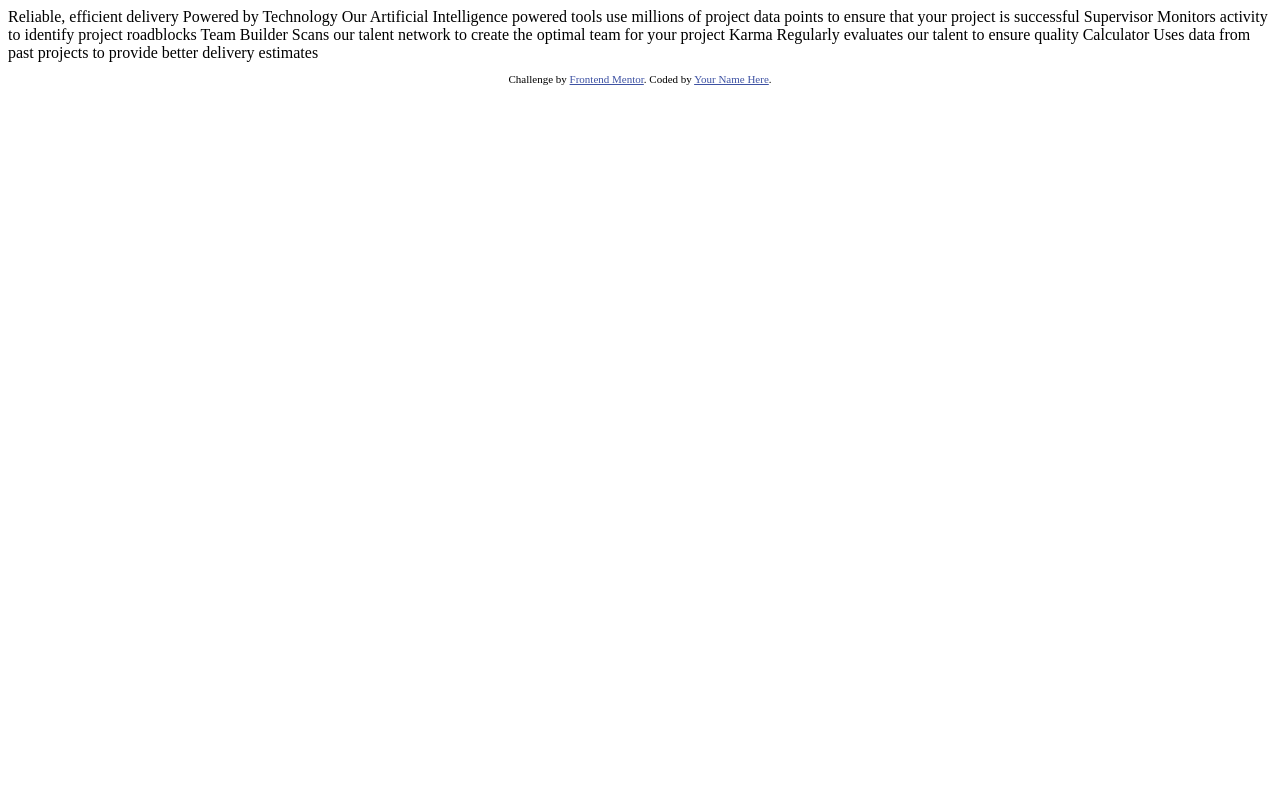
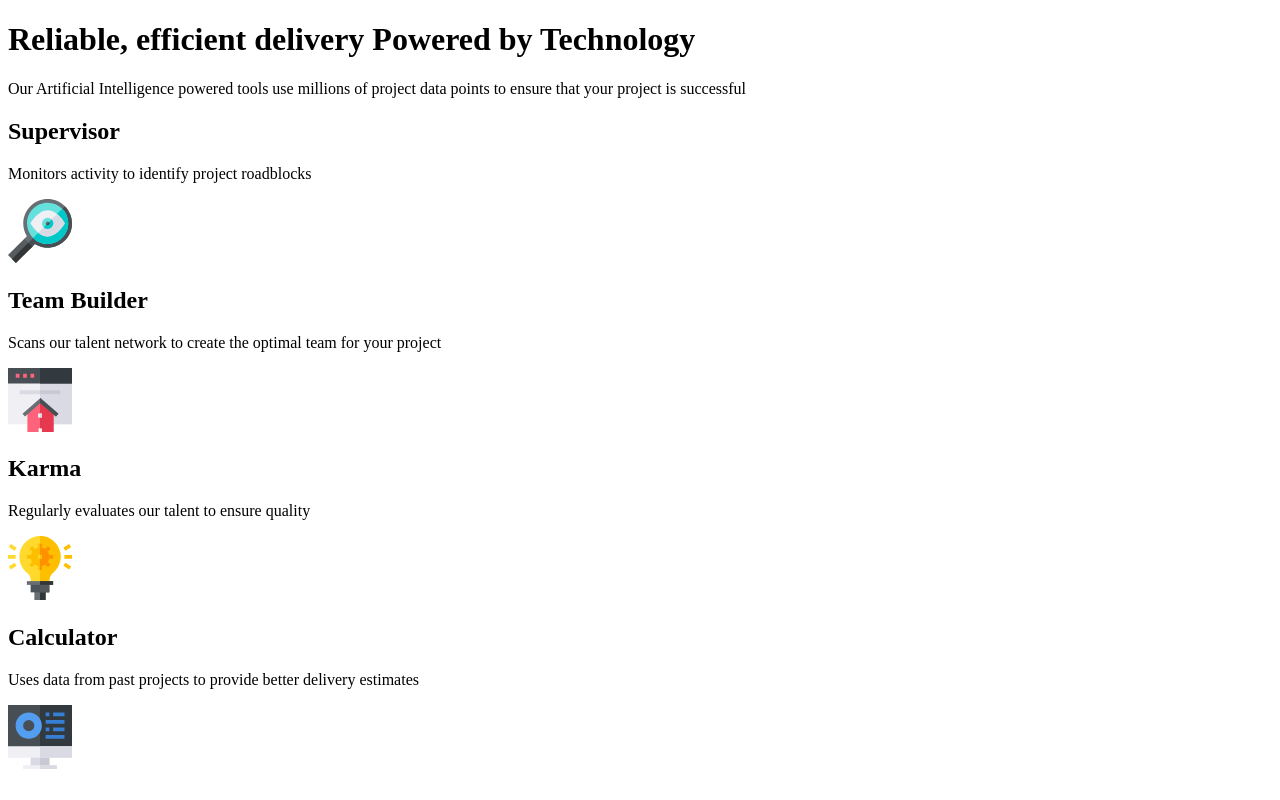
Before and after one commit to dionysia-lemonaki/FEM-four-card-feature-section, a website: page index.html in a window 1280 px wide. Drawn offline with Linux system fonts and the light colour scheme.

Commit message:
Add HTML structure

```diff
--- a/index.html
+++ b/index.html
@@ -1,45 +1,88 @@
-<!DOCTYPE html>
+<!doctype html>
 <html lang="en">
   <head>
-  <meta charset="UTF-8">
-  <meta name="viewport" content="width=device-width, initial-scale=1.0"> <!-- displays site properly based on user's device -->
-
-  <link rel="icon" type="image/png" sizes="32x32" href="./images/favicon-32x32.png">
-
+    <meta charset="UTF-8" />
+    <meta name="viewport" content="width=device-width, initial-scale=1.0" />
+    <link
+      rel="icon"
+      type="image/png"
+      sizes="32x32"
+      href="./images/favicon-32x32.png"
+    />
     <title>Frontend Mentor | Four card feature section</title>
-
-  <!-- Feel free to remove these styles or customise in your own stylesheet 👍 -->
-  <style>
-    .attribution { font-size: 11px; text-align: center; }
-    .attribution a { color: hsl(228, 45%, 44%); }
-  </style>
   </head>
   <body>
+    <main>
+      <div class="features-overview">
+        <h1 class="features-overview__title">
+          Reliable, efficient delivery
+          <strong class="features-overview__highlight"
+            >Powered by Technology</strong
+          >
+        </h1>
+        <p class="features-overview__description">
+          Our Artificial Intelligence powered tools use millions of project data
+          points to ensure that your project is successful
+        </p>
+      </div>
 
-  Reliable, efficient delivery
-  Powered by Technology
+      <div class="cards">
+        <div class="card card--supervisor">
+          <h2 class="card__title">Supervisor</h2>
+          <p class="card__description">
+            Monitors activity to identify project roadblocks
+          </p>
+          <img
+            src="./images/icon-supervisor.svg"
+            alt=""
+            width="64"
+            height="64"
+            class="card__icon"
+          />
+        </div>
 
-  Our Artificial Intelligence powered tools use millions of project data points
-  to ensure that your project is successful
+        <div class="card card--team-builder">
+          <h2 class="card__title">Team Builder</h2>
+          <p class="card__description">
+            Scans our talent network to create the optimal team for your project
+          </p>
+          <img
+            src="./images/icon-team-builder.svg"
+            alt=""
+            width="64"
+            height="64"
+            class="card__icon"
+          />
+        </div>
 
-  Supervisor
-  Monitors activity to identify project roadblocks
+        <div class="card card--karma">
+          <h2 class="card__title">Karma</h2>
+          <p class="card__description">
+            Regularly evaluates our talent to ensure quality
+          </p>
+          <img
+            src="./images/icon-karma.svg"
+            alt=""
+            width="64"
+            height="64"
+            class="card__icon"
+          />
+        </div>
 
-  Team Builder
-  Scans our talent network to create the optimal team for your project
-
-  Karma
-  Regularly evaluates our talent to ensure quality
-
-  Calculator
+        <div class="card card--calculator">
+          <h2 class="card__title">Calculator</h2>
+          <p class="card__description">
             Uses data from past projects to provide better delivery estimates
-
-
-  <footer>
-    <p class="attribution">
-      Challenge by <a href="https://www.frontendmentor.io?ref=challenge" target="_blank">Frontend Mentor</a>.
-      Coded by <a href="#">Your Name Here</a>.
           </p>
-  </footer>
+          <img
+            src="./images/icon-calculator.svg"
+            alt=""
+            width="64"
+            height="64"
+            class="card__icon"
+          />
+        </div>
+      </div>
+    </main>
   </body>
 </html>
```
Lines whose indentation alone changed are shown as unchanged.
